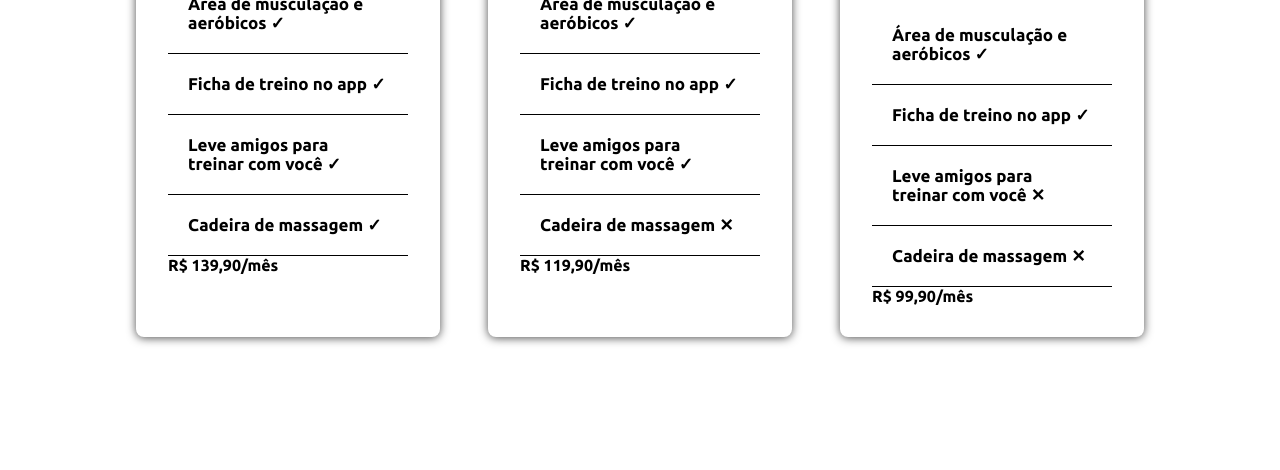
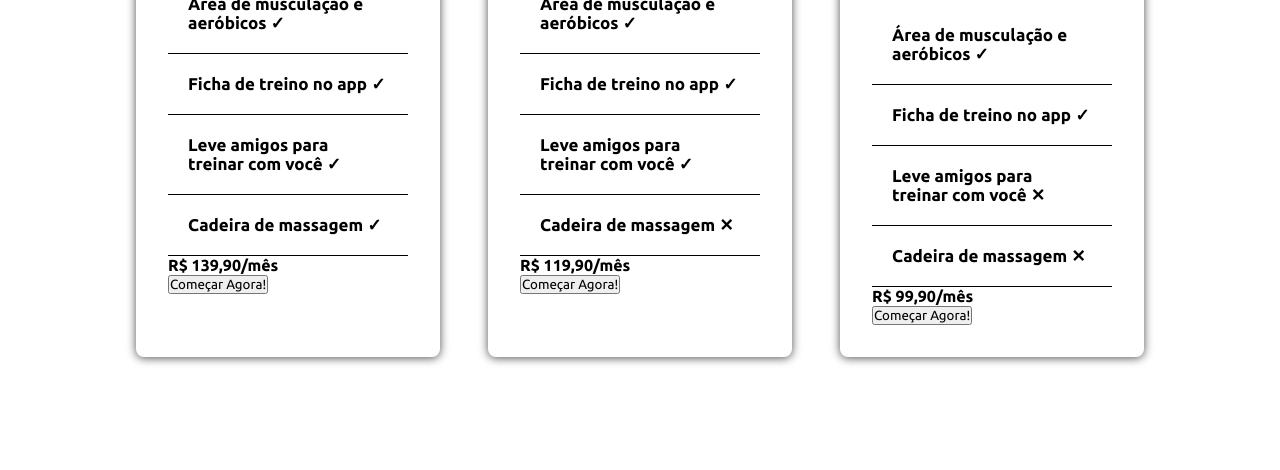
Before and after one commit to TalyssonMarley/BelaFormaGym, a plain HTML site: page index.html in a window 1280 px wide. Shown: the part 1487-1957 px from the top of the page. Drawn offline with Linux system fonts and the light colour scheme.

Commit message:
insert button

```diff
--- a/index.html
+++ b/index.html
@@ -95,6 +95,9 @@
           <div class="price">
             <b>R$ <span>139,90</span>/mês</b>
           </div>
+          <div class="btn-container">
+            <button class="registration-btn">Começar Agora!</button>
+          </div>
         </div>
         <div id="plusPlan">
           <div class="plan-title">
@@ -120,8 +123,11 @@
           <div class="price">
             <b>R$ <span>119,90</span>/mês</b>
           </div>
+          <div class="btn-container">
+            <button class="registration-btn">Começar Agora!</button>
+          </div>
         </div>
-          <div id="belaformaPlan">
+        <div id="belaformaPlan">
             <div class="plan-title">
               <h2>Plano <span>Bela Forma</span></h2>
             </div>
@@ -145,6 +151,9 @@
             <div class="price">
               <b>R$ <span>99,90</span>/mês</b>
             </div>
+            <div class="btn-container">
+              <button class="registration-btn">Começar Agora!</button>
+            </div>
           </div>
         </div>
       </section>
```
